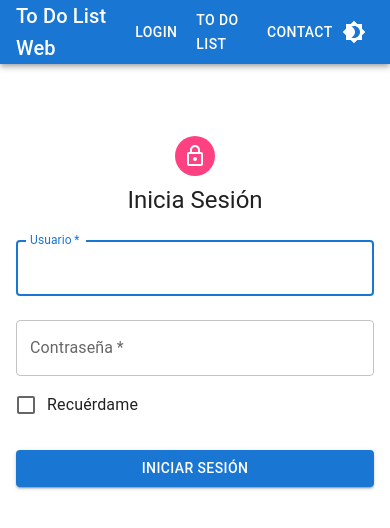
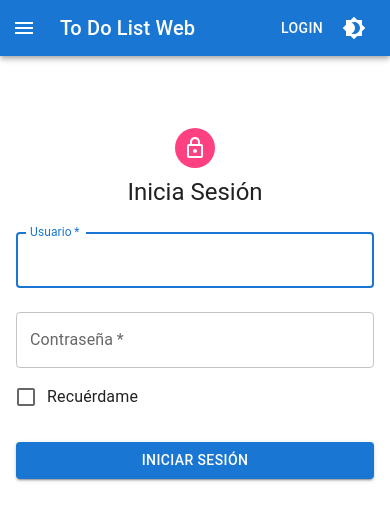
Before and after one commit to leonel2077/integradorReact_TodoList, a React (Create React App) app: page / in a window 390 px wide. Shown: the top 528 px of the page. Built offline with nearby package versions, Linux system fonts and the light colour scheme; no server answers.

Commit message:
DrawerComponent añadido para propiciar responsive design a la navbar

```diff
--- /dev/null
+++ b/src/components/DrawerComponent.jsx
@@ -0,0 +1,35 @@
+import React from 'react';
+import { Drawer, List, ListItem, ListItemButton, ListItemText, Typography } from '@mui/material';
+import { Link } from 'react-router-dom';
+import { useUser } from '../contexts/UserContext';
+
+const DrawerComponent = ({ isOpen, onClose }) => {
+  const { user } = useUser();
+
+  return (
+    <Drawer anchor="left" open={isOpen} onClose={onClose}>
+      <List>
+       {user && (
+          <ListItem>
+             <Typography variant="h6" component="div" sx={{ flexGrow: 1 }}>
+                {`Bienvenido, ${user.name}`}
+            </Typography>
+          </ListItem>
+        )}
+        {!user && (
+          <ListItemButton component={Link} to="/" onClick={onClose}>
+            <ListItemText primary="Login" />
+          </ListItemButton>
+        )}
+        <ListItemButton component={Link} to="/TodoList" onClick={onClose}>
+          <ListItemText primary="To Do List" />
+        </ListItemButton>
+        <ListItemButton component={Link} to="/contact" onClick={onClose}>
+          <ListItemText primary="Contact" />
+        </ListItemButton>
+      </List>
+    </Drawer>
+  );
+};
+
+export default DrawerComponent;
--- a/src/components/Navbar.jsx
+++ b/src/components/Navbar.jsx
@@ -1,22 +1,43 @@
-import React from 'react';
-import { AppBar, Toolbar, Typography, Button, IconButton } from '@mui/material';
+import React, { useState } from 'react';
+import {
+  AppBar,
+  Toolbar,
+  Typography,
+  Button,
+  IconButton,
+  useMediaQuery,
+} from '@mui/material';
 import { Link } from 'react-router-dom';
+import MenuIcon from '@mui/icons-material/Menu';
 import Brightness4Icon from '@mui/icons-material/Brightness4';
 import Brightness7Icon from '@mui/icons-material/Brightness7';
 import { useTheme } from '../contexts/ThemeContext';
 import { useUser } from '../contexts/UserContext';
+import DrawerComponent from './DrawerComponent';
 
 const Navbar = () => {
   const { isDarkMode, toggleTheme } = useTheme();
   const { user } = useUser();
+  const [drawerOpen, setDrawerOpen] = useState(false);
+  const isSmallScreen = useMediaQuery('(max-width:600px)');
+
+  const handleDrawerOpen = () => {
+    setDrawerOpen(true);
+  };
+
+  const handleDrawerClose = () => {
+    setDrawerOpen(false);
+  };
 
   const renderLoginButton = () => {
-    if (user) {
+    if (user && !isSmallScreen) {
       return (
         <Typography variant="h6" component="div" sx={{ flexGrow: 1 }}>
           {`Bienvenido, ${user.name}`}
         </Typography>
       );
+    } else if (user && isSmallScreen) {
+      return null;
     } else {
       return (
         <Button color="inherit" component={Link} to="/">
@@ -27,23 +48,40 @@ const Navbar = () => {
   };
 
   return (
+    <>
       <AppBar position="static">
         <Toolbar>
+          {isSmallScreen && (
+            <IconButton
+              color="inherit"
+              edge="start"
+              onClick={handleDrawerOpen}
+              sx={{ mr: 2 }}
+            >
+              <MenuIcon />
+            </IconButton>
+          )}
           <Typography variant="h6" component="div" sx={{ flexGrow: 1 }}>
             {'To Do List Web'}
           </Typography>
           {renderLoginButton()}
+          {!isSmallScreen && (
+            <>
               <Button color="inherit" component={Link} to="/TodoList">
                 To Do List
               </Button>
               <Button color="inherit" component={Link} to="/contact">
                 Contact
               </Button>
+            </>
+          )}
           <IconButton color="inherit" onClick={toggleTheme}>
             {isDarkMode ? <Brightness7Icon /> : <Brightness4Icon />}
           </IconButton>
         </Toolbar>
       </AppBar>
+      <DrawerComponent isOpen={drawerOpen && isSmallScreen} onClose={handleDrawerClose} />
+    </>
   );
 };
 
```
Lines whose indentation alone changed are shown as unchanged.
